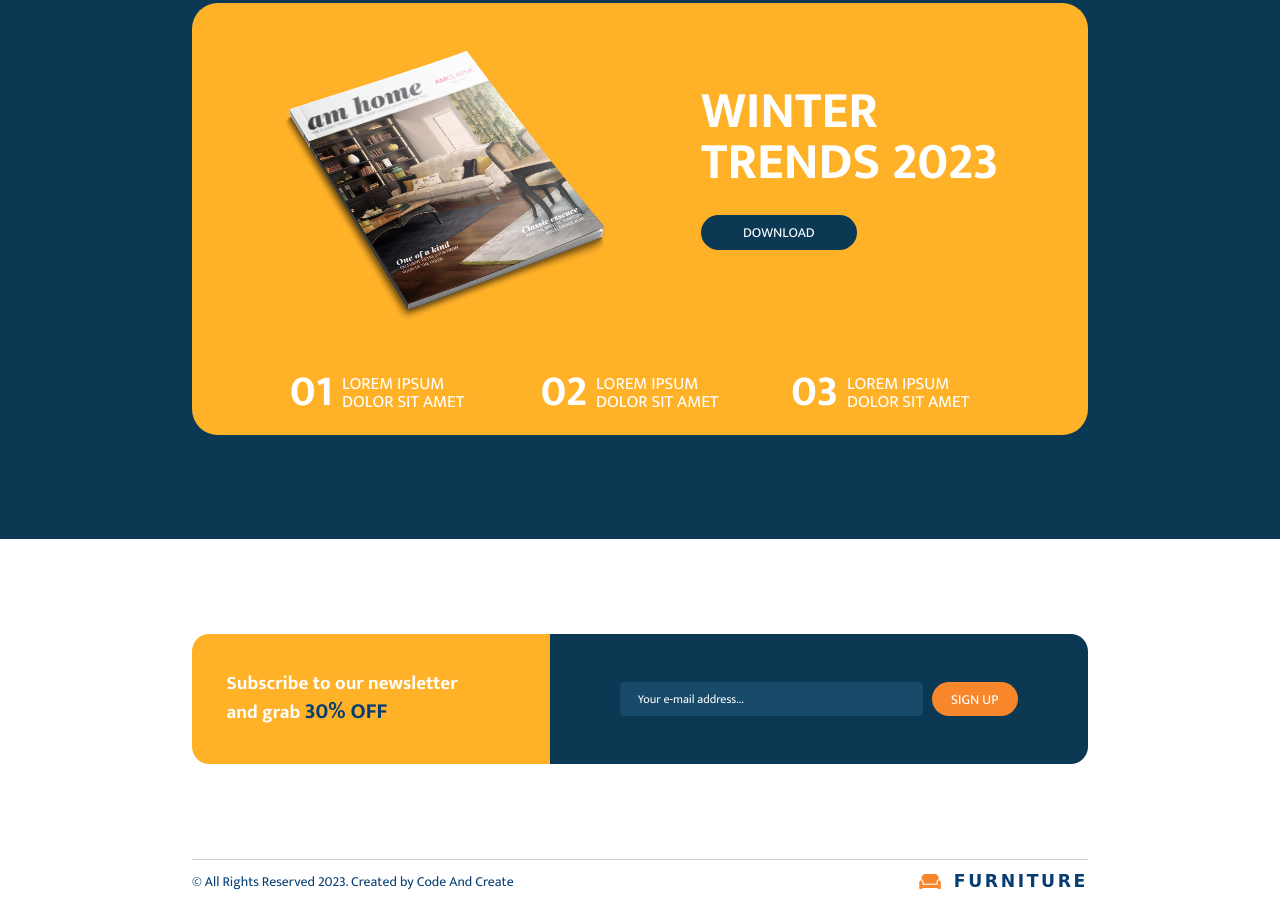
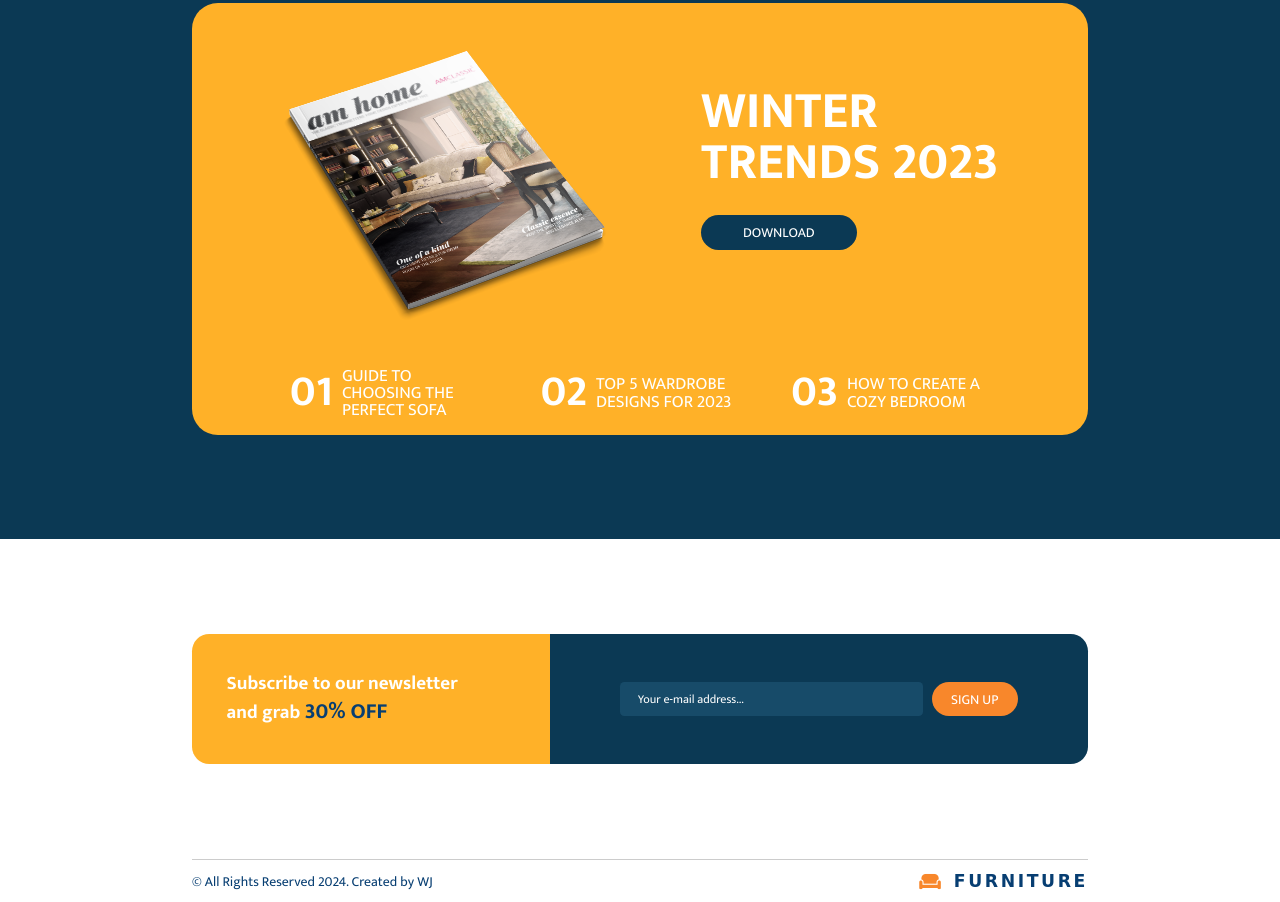
Before and after one commit to William0209/furniture1, a website: page index.html in a window 1280 px wide. Shown: the part 3208-4110 px from the top of the page. Drawn offline with Linux system fonts and the light colour scheme; a web font is replaced by a local one.

Commit message:
slut fix

```diff
--- a/index.html
+++ b/index.html
@@ -55,7 +55,6 @@
                         <i class="fa-solid fa-message"></i>
                         <span>CONTACT</span>
                     </div>
-
                 </div>
             </nav>
             <!-- End of Navbar -->
@@ -113,7 +112,7 @@
             <div class="pricing-top">
                 <img src="images/furniture2.png" alt="furniture">
                 <div class="pricing-top-content">
-                            <h1>GET READY FOR A CHRISTMAS</h1>
+                    <h1>GET READY FOR CHRISTMAS</h1>
                     <button>ACTUAL TRENDS</button>
                 </div>
             </div>
@@ -252,15 +251,15 @@
                 <div class="blog-articles">
                     <div class="article">
                         <span>01</span>
-                        <span>Lorem ipsum dolor sit amet</span>
+                        <span>Guide to Choosing the Perfect Sofa</span>
                     </div>
                     <div class="article">
                         <span>02</span>
-                        <span>Lorem ipsum dolor sit amet</span>
+                        <span>Top 5 Wardrobe Designs for 2023</span>
                     </div>
                     <div class="article">
                         <span>03</span>
-                        <span>Lorem ipsum dolor sit amet</span>
+                        <span>How to Create a Cozy Bedroom</span>
                     </div>
                 </div>
             </div>
@@ -286,13 +285,12 @@
         <!-- Footer -->
         <footer class="footer">
             <div class="copyright">
-                <p>&copy; All Rights Reserved 2023. Created by Code And Create</p>
+                <p>&copy; All Rights Reserved 2024. Created by WJ</p>
             </div>
             <div class="brand">
                 <i class="fa-solid fa-couch"></i>
                 <h1>FURNITURE</h1>
             </div>
-
         </footer>
         <!-- End of Footer -->
         </div>
```
Lines whose indentation alone changed are shown as unchanged.
